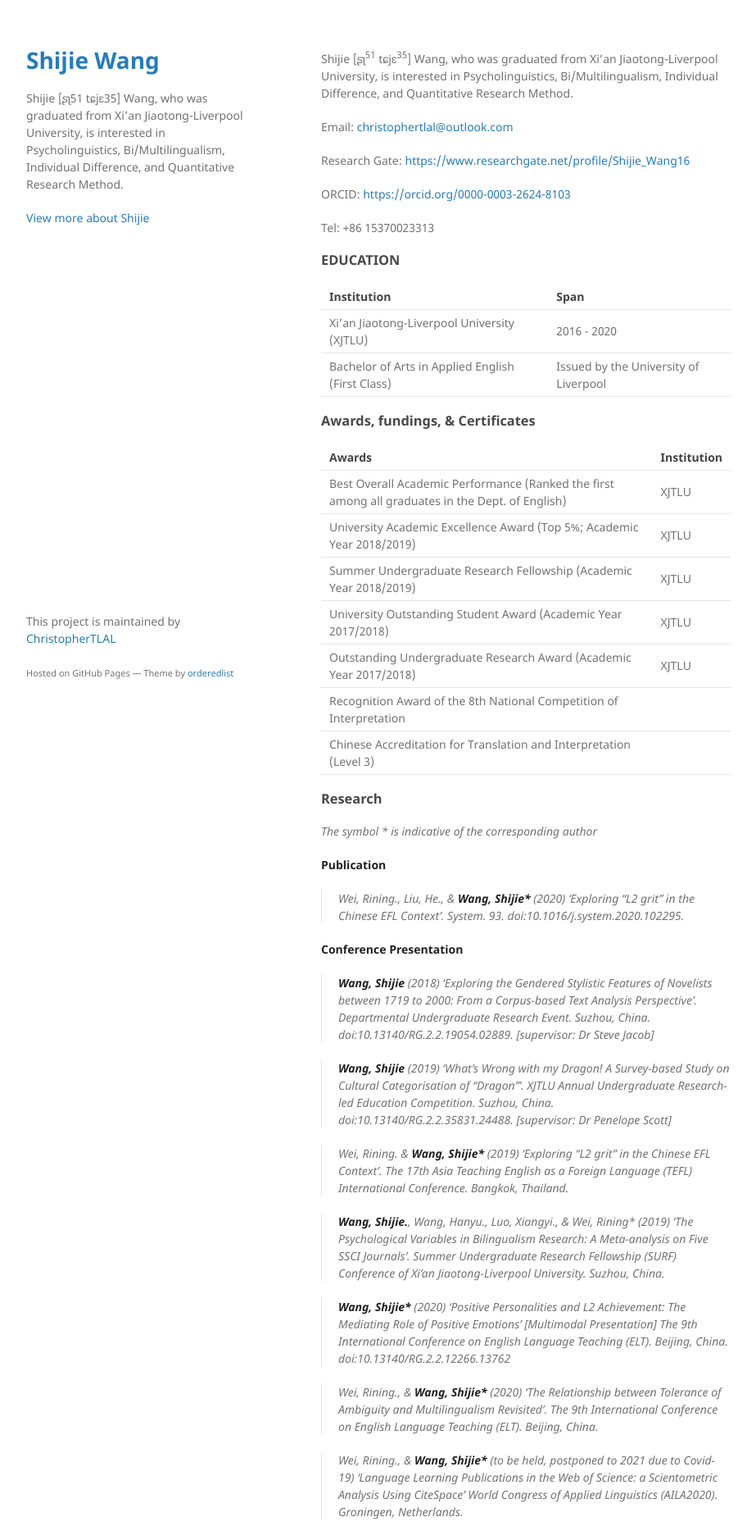
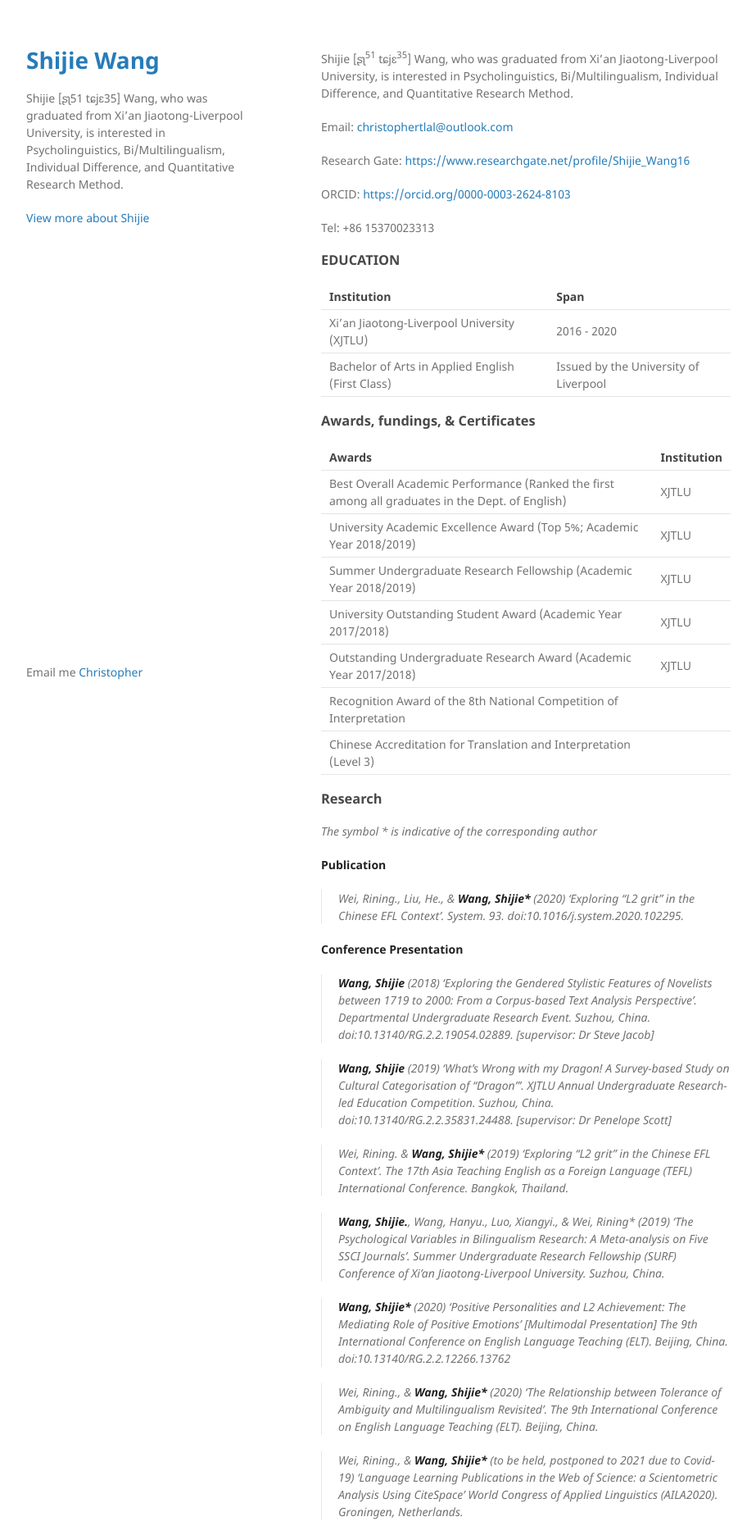
Before and after one commit to ChristopherTLAL/personal-blog, a Jekyll site: the page built from index.md, in a window 1280 px wide. Shown: the top 1872 px of the page at 82% size, without its empty margins (178-1101 px from the left). Built offline with Jekyll 4.4.1, drawn with Linux system fonts in a browser that asks for light colours.

Commit message:
Update default.html

```diff
--- a/_layouts/default.html
+++ b/_layouts/default.html
@@ -44,10 +44,7 @@
 
       </section>
       <footer>
-        {% if site.github.is_project_page %}
-        <p>This project is maintained by <a href="{{ site.github.owner_url }}">{{ site.github.owner_name }}</a></p>
-        {% endif %}
-        <p><small>Hosted on GitHub Pages &mdash; Theme by <a href="https://github.com/orderedlist">orderedlist</a></small></p>
+        <p>Email me <a href="christopher@linguist.top">Christopher</a></p>
       </footer>
     </div>
     <script src="{{ "/assets/js/scale.fix.js" | relative_url }}"></script>
```
